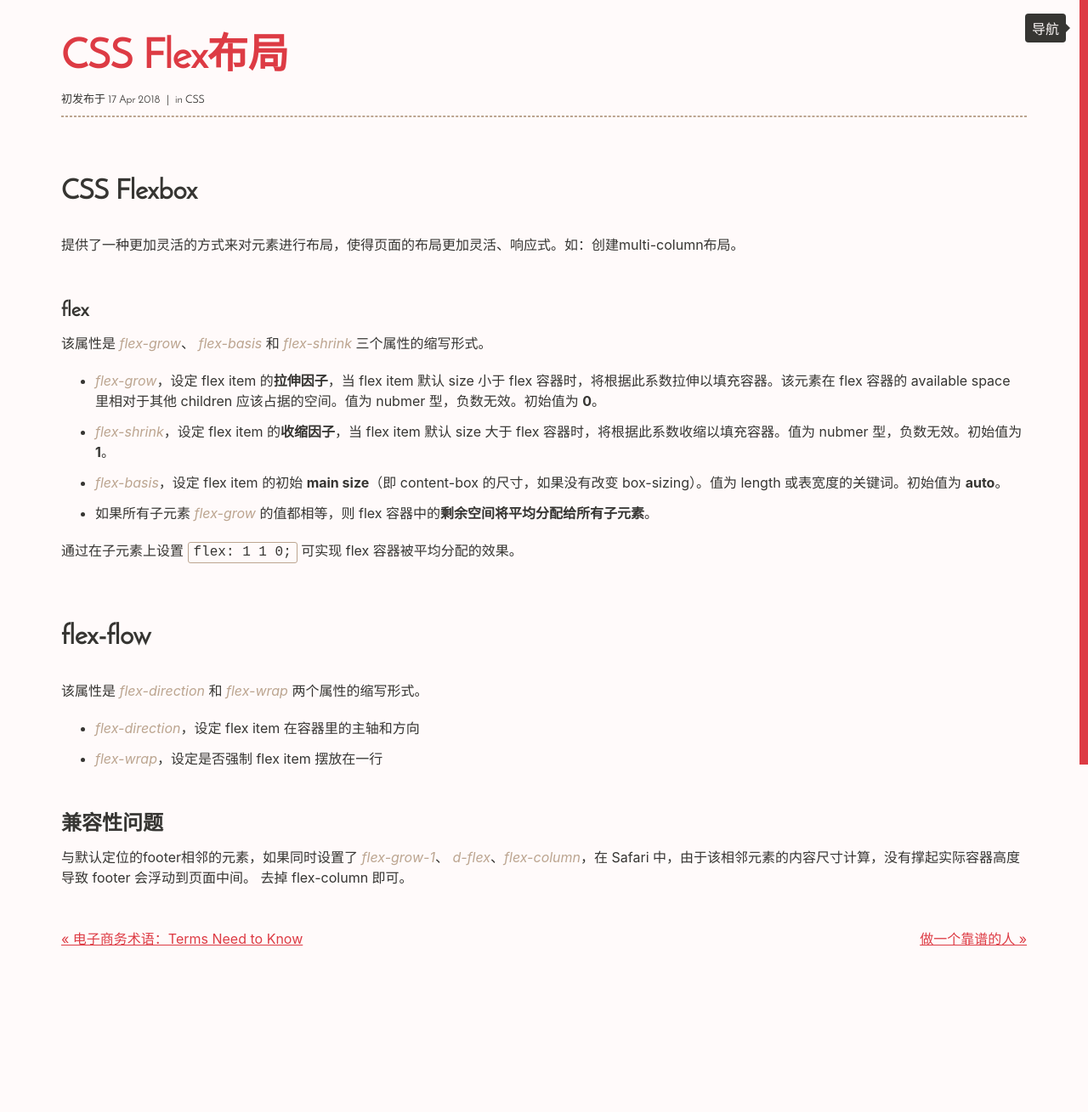
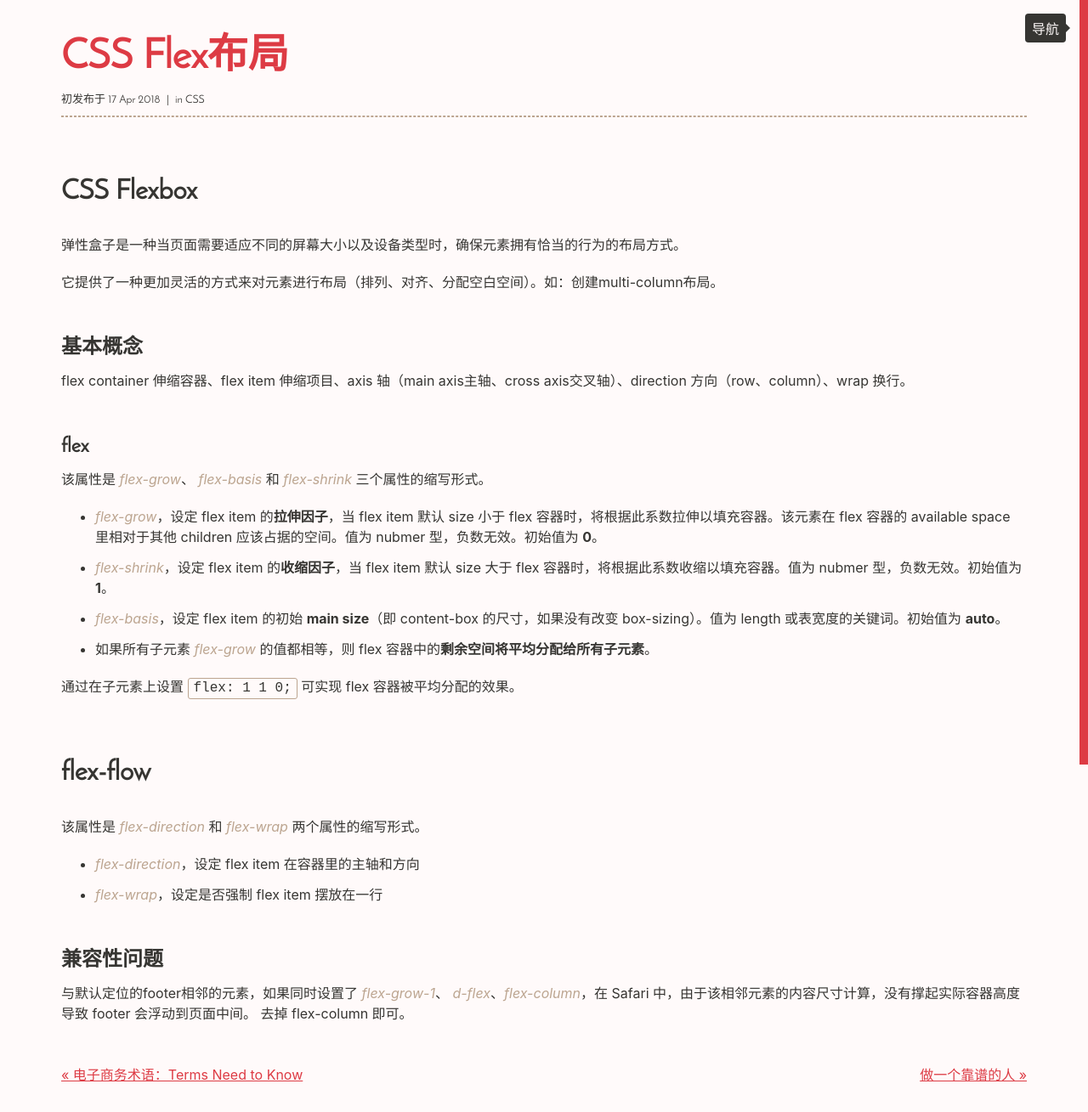
Before and after one commit to Vivi-wu/dive-into-web, a Jekyll site: the page built from _posts/2018-04-17-CSS-Flex.markdown, in a window 1280 px wide. Shown: the whole page at 85% size. Built offline with Jekyll 4.4.1, drawn with Linux system fonts in a browser that asks for light colours; before the commit the page ends 1149 px from its top, so only the background shows below that.

Commit message:
mod css网页动态效果

```diff
--- a/_posts/2015-05-26-CSS-Transform-Transition-Animation.markdown
+++ b/_posts/2015-05-26-CSS-Transform-Transition-Animation.markdown
@@ -43,7 +43,7 @@
 
 _transition_ 属性使我们能够在给定的时间段里平滑地改变属性值。
 
-注意：<span class="t-blue">transition 写在元素的默认状态里</span>。
+注意：transition 写在元素的**默认状态**样式定义里。
 
 为实现特效（过渡）, **必须至少指定**:
 
--- a/_posts/2018-04-17-CSS-Flex.markdown
+++ b/_posts/2018-04-17-CSS-Flex.markdown
@@ -5,7 +5,15 @@ category: CSS
 
 ## CSS Flexbox
 
-提供了一种更加灵活的方式来对元素进行布局，使得页面的布局更加灵活、响应式。如：创建multi-column布局。
+弹性盒子是一种当页面需要适应不同的屏幕大小以及设备类型时，确保元素拥有恰当的行为的布局方式。
+
+它提供了一种更加灵活的方式来对元素进行布局（排列、对齐、分配空白空间）。如：创建multi-column布局。
+
+### 基本概念
+
+flex container 伸缩容器、flex item 伸缩项目、axis 轴（main axis主轴、cross axis交叉轴）、direction 方向（row、column）、wrap 换行。
+
+<!--more-->
 
 ### flex
 
@@ -18,8 +26,6 @@ category: CSS
 
 通过在子元素上设置 `flex: 1 1 0;` 可实现 flex 容器被平均分配的效果。
 
-<!--more-->
-
 ## flex-flow
 
 该属性是 _flex-direction_ 和 _flex-wrap_ 两个属性的缩写形式。
```
